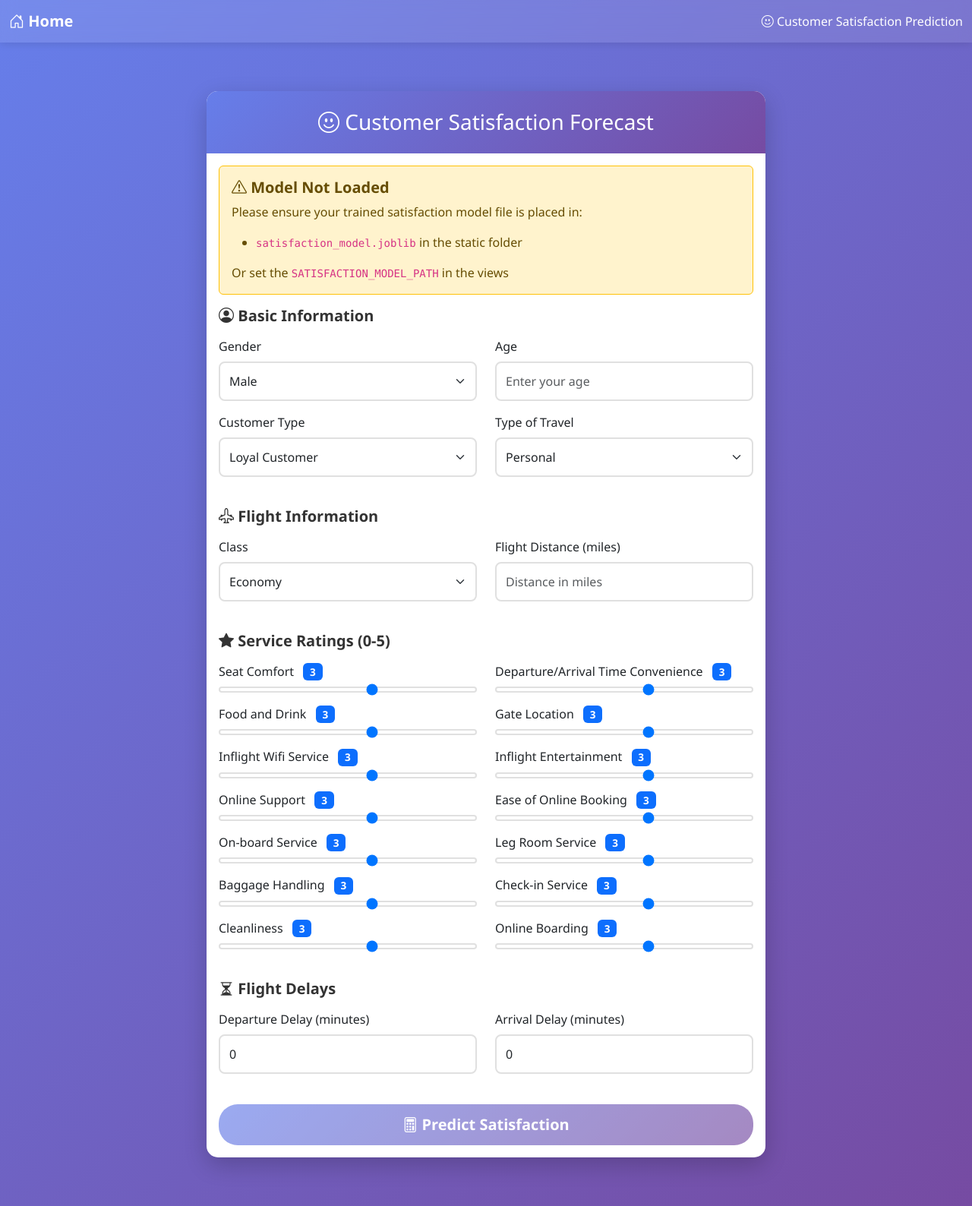
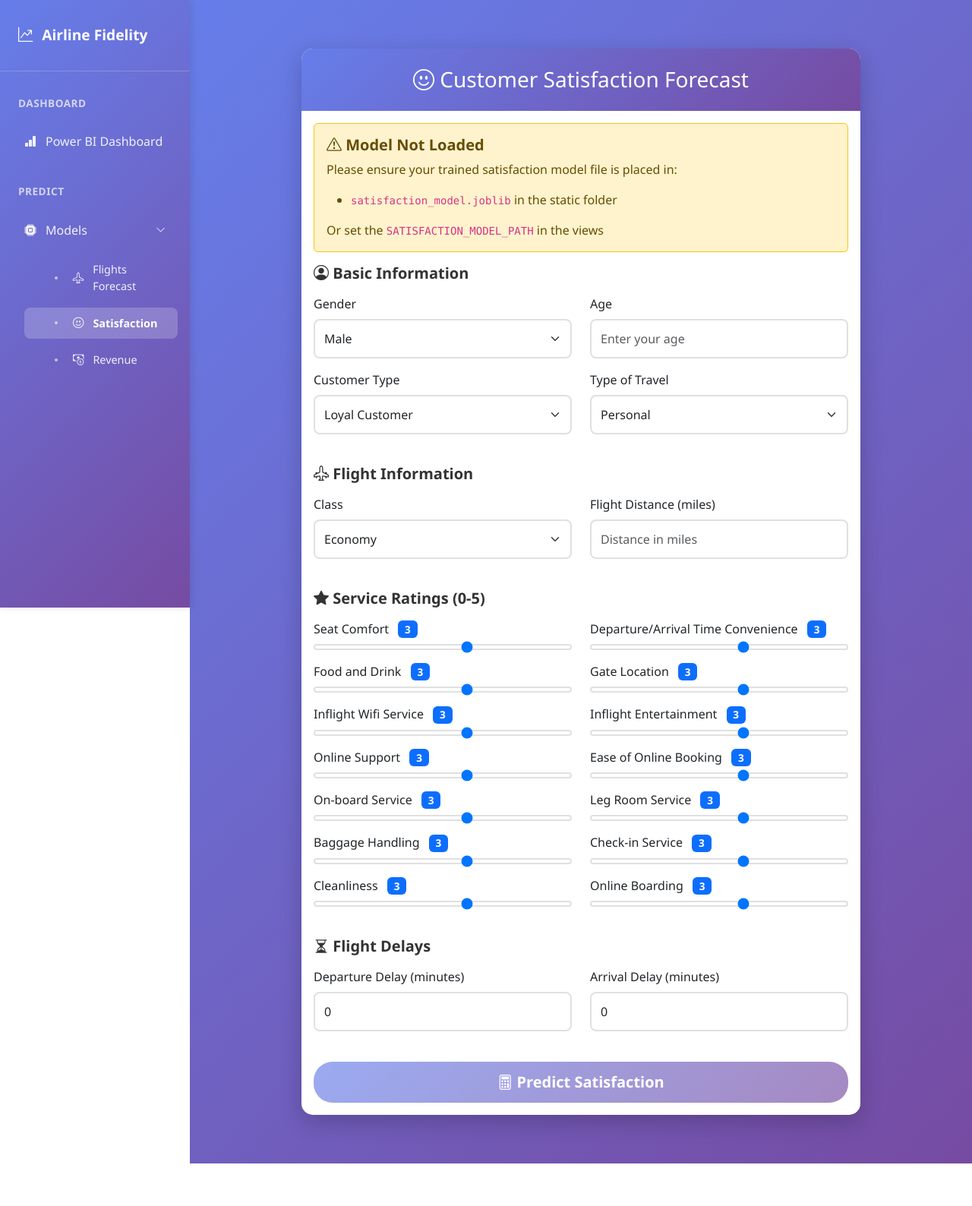
Before and after one commit to EmnaJebali/BI-Dashboard-and-Prediction, a Django app: page /predict/satisfaction/ in a window 1280 px wide. Shown: the whole page at 76% size. After the commit the page ends 1532 px from the top, so only its background shows below. Run offline with Django 5.2, Linux system fonts and the light colour scheme.

Commit message:
improved template

```diff
--- /dev/null
+++ b/templates/base.html
@@ -0,0 +1,324 @@
+<!DOCTYPE html>
+<html lang="en">
+<head>
+    <meta charset="UTF-8">
+    <meta name="viewport" content="width=device-width, initial-scale=1.0">
+    <title>{% block title %}Airline Fidelity Program Analysis Dashboard{% endblock %}</title>
+    <link href="https://cdn.jsdelivr.net/npm/bootstrap@5.3.0/dist/css/bootstrap.min.css" rel="stylesheet">
+    <link rel="stylesheet" href="https://cdn.jsdelivr.net/npm/bootstrap-icons@1.11.0/font/bootstrap-icons.css">
+    {% block extra_css %}{% endblock %}
+    <style>
+        :root {
+            --sidebar-bg: linear-gradient(135deg, #667eea 0%, #764ba2 100%);
+            --sidebar-width: 250px;
+        }
+
+        * {
+            margin: 0;
+            padding: 0;
+            box-sizing: border-box;
+        }
+
+        body {
+            font-family: 'Segoe UI', Tahoma, Geneva, Verdana, sans-serif;
+            display: flex;
+            min-height: 100vh;
+        }
+
+        /* Sidebar Styles */
+        .sidebar {
+            background: var(--sidebar-bg);
+            width: var(--sidebar-width);
+            position: fixed;
+            left: 0;
+            top: 0;
+            height: 100vh;
+            overflow-y: auto;
+            padding: 2rem 0;
+            box-shadow: 2px 0 10px rgba(0, 0, 0, 0.1);
+            z-index: 1000;
+        }
+
+        .sidebar-brand {
+            padding: 0 1.5rem 2rem;
+            border-bottom: 1px solid rgba(255, 255, 255, 0.2);
+            margin-bottom: 2rem;
+        }
+
+        .sidebar-brand a {
+            display: flex;
+            align-items: center;
+            gap: 0.75rem;
+            color: white;
+            text-decoration: none;
+            font-weight: 700;
+            font-size: 1.2rem;
+        }
+
+        .sidebar-brand a:hover {
+            color: #e7f3ff;
+        }
+
+        .sidebar-section {
+            padding: 0 1rem 1.5rem;
+        }
+
+        .sidebar-section-title {
+            color: rgba(255, 255, 255, 0.7);
+            font-size: 0.85rem;
+            font-weight: 700;
+            text-transform: uppercase;
+            letter-spacing: 0.5px;
+            padding: 0 0.5rem 1rem;
+        }
+
+        .sidebar-item {
+            margin-bottom: 0.5rem;
+        }
+
+        .sidebar-link {
+            display: flex;
+            align-items: center;
+            gap: 0.75rem;
+            padding: 0.75rem 1rem;
+            color: rgba(255, 255, 255, 0.9);
+            text-decoration: none;
+            border-radius: 8px;
+            transition: all 0.3s ease;
+            background: transparent;
+            border: none;
+        }
+
+        .sidebar-link:hover {
+            background: rgba(255, 255, 255, 0.2);
+            color: white;
+            transform: translateX(5px);
+        }
+
+        .sidebar-link[type="button"] {
+            color: rgba(255, 255, 255, 0.9) !important;
+            background: transparent !important;
+            border: none !important;
+            width: 100%;
+            text-align: left;
+        }
+
+        .sidebar-link[type="button"]:hover {
+            background: rgba(255, 255, 255, 0.2) !important;
+            color: rgba(255, 255, 255, 1) !important;
+        }
+
+        .sidebar-link[type="button"]:focus {
+            background: rgba(255, 255, 255, 0.2) !important;
+            color: rgba(255, 255, 255, 1) !important;
+            box-shadow: none !important;
+            outline: none !important;
+        }
+
+        .sidebar-link span {
+            color: inherit;
+        }
+
+        .sidebar-link i {
+            color: inherit;
+        }
+
+        .sidebar-link.active {
+            background: rgba(255, 255, 255, 0.2);
+            color: white;
+            font-weight: 600;
+        }
+
+        .dropdown-toggle::after {
+            display: none;
+        }
+
+        .collapse {
+            max-height: 0;
+            overflow: hidden;
+            transition: max-height 0.3s ease;
+        }
+
+        .collapse.show {
+            max-height: 500px;
+        }
+
+        .predict-dropdown {
+            margin-top: 0.5rem;
+            padding-left: 1rem;
+        }
+
+        .predict-dropdown .sidebar-link {
+            font-size: 0.9rem;
+            padding: 0.6rem 0.8rem 0.6rem 2.5rem;
+        }
+
+        .predict-dropdown .sidebar-link::before {
+            content: '';
+            display: inline-block;
+            width: 4px;
+            height: 4px;
+            background: rgba(255, 255, 255, 0.6);
+            border-radius: 50%;
+            margin-right: 0.5rem;
+        }
+
+        /* Main Content Area */
+        .main-content {
+            flex: 1;
+            margin-left: var(--sidebar-width);
+            width: calc(100% - var(--sidebar-width));
+        }
+
+        /* Responsive Design */
+        @media (max-width: 768px) {
+            :root {
+                --sidebar-width: 0;
+            }
+
+            .sidebar {
+                width: 250px;
+                left: -250px;
+                transition: left 0.3s ease;
+            }
+
+            .sidebar.active {
+                left: 0;
+            }
+
+            .main-content {
+                margin-left: 0;
+                width: 100%;
+            }
+
+            .sidebar-toggle {
+                display: block;
+            }
+        }
+
+        @media (min-width: 769px) {
+            .sidebar-toggle {
+                display: none;
+            }
+        }
+
+        /* Sidebar scrollbar styling */
+        .sidebar::-webkit-scrollbar {
+            width: 6px;
+        }
+
+        .sidebar::-webkit-scrollbar-track {
+            background: rgba(255, 255, 255, 0.1);
+        }
+
+        .sidebar::-webkit-scrollbar-thumb {
+            background: rgba(255, 255, 255, 0.3);
+            border-radius: 3px;
+        }
+
+        .sidebar::-webkit-scrollbar-thumb:hover {
+            background: rgba(255, 255, 255, 0.5);
+        }
+    </style>
+    {% block extra_styles %}{% endblock %}
+</head>
+<body>
+    <!-- Sidebar -->
+    <nav class="sidebar" id="sidebar">
+        <div class="sidebar-brand">
+            <a href="{% url 'dashboard:home' %}">
+                <i class="bi bi-graph-up-arrow"></i>
+                <span>Airline Fidelity</span>
+            </a>
+        </div>
+
+        <!-- Dashboard Section -->
+        <div class="sidebar-section">
+            <div class="sidebar-section-title">Dashboard</div>
+            <div class="sidebar-item">
+                <a href="{% url 'dashboard:powerbi_dashboard' %}" class="sidebar-link">
+                    <i class="bi bi-bar-chart-fill"></i>
+                    <span>Power BI Dashboard</span>
+                </a>
+            </div>
+        </div>
+
+        <!-- Predict Section -->
+        <div class="sidebar-section">
+            <div class="sidebar-section-title">Predict</div>
+            <div class="sidebar-item">
+                <button class="sidebar-link w-100 text-start" type="button" data-bs-toggle="collapse"
+                        data-bs-target="#predictModels" aria-expanded="false" aria-controls="predictModels">
+                    <i class="bi bi-cpu-fill"></i>
+                    <span>Models</span>
+                    <i class="bi bi-chevron-down ms-auto" style="font-size: 0.8rem;"></i>
+                </button>
+            </div>
+
+            <div class="collapse predict-dropdown" id="predictModels">
+                <div class="sidebar-item">
+                    <a href="{% url 'predict:flights_prediction' %}" class="sidebar-link">
+                        <i class="bi bi-airplane"></i>
+                        <span>Flights Forecast</span>
+                    </a>
+                </div>
+                <div class="sidebar-item">
+                    <a href="{% url 'predict:satisfaction_prediction' %}" class="sidebar-link">
+                        <i class="bi bi-emoji-smile"></i>
+                        <span>Satisfaction</span>
+                    </a>
+                </div>
+                <div class="sidebar-item">
+                    <a href="{% url 'predict:revenue_prediction' %}" class="sidebar-link">
+                        <i class="bi bi-cash-coin"></i>
+                        <span>Revenue</span>
+                    </a>
+                </div>
+            </div>
+        </div>
+    </nav>
+
+    <!-- Main Content -->
+    <div class="main-content">
+        {% block content %}{% endblock %}
+    </div>
+
+    <!-- Mobile Toggle Button -->
+    <button class="btn btn-primary sidebar-toggle" id="sidebarToggle" style="position: fixed; top: 10px; left: 10px; z-index: 999;">
+        <i class="bi bi-list"></i>
+    </button>
+
+    <script src="https://cdn.jsdelivr.net/npm/bootstrap@5.3.0/dist/js/bootstrap.bundle.min.js"></script>
+    <script>
+        // Sidebar toggle for mobile
+        document.getElementById('sidebarToggle')?.addEventListener('click', function() {
+            const sidebar = document.getElementById('sidebar');
+            sidebar.classList.toggle('active');
+        });
+
+        // Close sidebar when clicking on a link
+        document.querySelectorAll('.sidebar-link').forEach(link => {
+            link.addEventListener('click', function() {
+                if (window.innerWidth <= 768) {
+                    document.getElementById('sidebar').classList.remove('active');
+                }
+            });
+        });
+
+        // Highlight active link based on current URL
+        document.querySelectorAll('.sidebar-link').forEach(link => {
+            if (link.href === window.location.href) {
+                link.classList.add('active');
+            }
+        });
+
+        // Keep dropdown open if one of its items is active
+        document.querySelectorAll('.predict-dropdown .sidebar-link').forEach(link => {
+            if (link.href === window.location.href) {
+                const collapse = new bootstrap.Collapse(document.getElementById('predictModels'), { toggle: true });
+            }
+        });
+    </script>
+    {% block extra_scripts %}{% endblock %}
+</body>
+</html>
--- a/templates/satisfaction_form.html
+++ b/templates/satisfaction_form.html
@@ -1,27 +1,18 @@
-<!DOCTYPE html>
-<html lang="en">
-<head>
-    <meta charset="UTF-8">
-    <meta name="viewport" content="width=device-width, initial-scale=1.0">
-    <title>Customer Satisfaction Prediction</title>
-    <link href="https://cdn.jsdelivr.net/npm/bootstrap@5.3.0/dist/css/bootstrap.min.css" rel="stylesheet">
-    <link rel="stylesheet" href="https://cdn.jsdelivr.net/npm/bootstrap-icons@1.11.0/font/bootstrap-icons.css">
+{% extends "base.html" %}
+
+{% block title %}Customer Satisfaction Prediction - Airline Fidelity Program Analysis{% endblock %}
+
+{% block extra_css %}
 <script src="https://cdn.jsdelivr.net/npm/chart.js"></script>
+{% endblock %}
+
 {% load custom_filters %}
+
+{% block extra_styles %}
 <style>
-        body {
+    .main-content {
         background: linear-gradient(135deg, #667eea 0%, #764ba2 100%);
         min-height: 100vh;
-            font-family: 'Segoe UI', Tahoma, Geneva, Verdana, sans-serif;
-        }
-        .navbar {
-            background: rgba(255, 255, 255, 0.1);
-            backdrop-filter: blur(10px);
-            box-shadow: 0 2px 10px rgba(0,0,0,0.1);
-        }
-        .navbar-brand {
-            color: white !important;
-            font-weight: 600;
     }
     .prediction-container {
         max-width: 800px;
@@ -98,19 +89,9 @@
         border-color: #ffc107;
     }
 </style>
-</head>
-<body>
-    <nav class="navbar navbar-expand-lg">
-        <div class="container-fluid">
-            <a class="navbar-brand" href="{% url 'dashboard:home' %}">
-                <i class="bi bi-house-door"></i> Home
-            </a>
-            <span class="navbar-text text-white">
-                <i class="bi bi-emoji-smile"></i> Customer Satisfaction Prediction
-            </span>
-        </div>
-    </nav>
+{% endblock %}
 
+{% block content %}
     <div class="container prediction-container">
         <div class="card">
             <div class="card-header text-center">
@@ -371,8 +352,9 @@
             </div>
         </div>
     </div>
+{% endblock %}
 
-    <script src="https://cdn.jsdelivr.net/npm/bootstrap@5.3.0/dist/js/bootstrap.bundle.min.js"></script>
+{% block extra_scripts %}
     <script>
         // Update range slider values in real time
         document.querySelectorAll('input[type="range"]').forEach(input => {
@@ -402,5 +384,4 @@
             this.classList.add('was-validated');
         });
     </script>
-</body>
-</html>
+{% endblock %}
```
Also changed, not shown: templates/home.html (+11 -17 lines), templates/powerbi_dashboard.html (+13 -35 lines), templates/prediction_form.html (+14 -34 lines), templates/prediction_selector.html (+9 -35 lines). Lines whose indentation alone changed are shown as unchanged.
